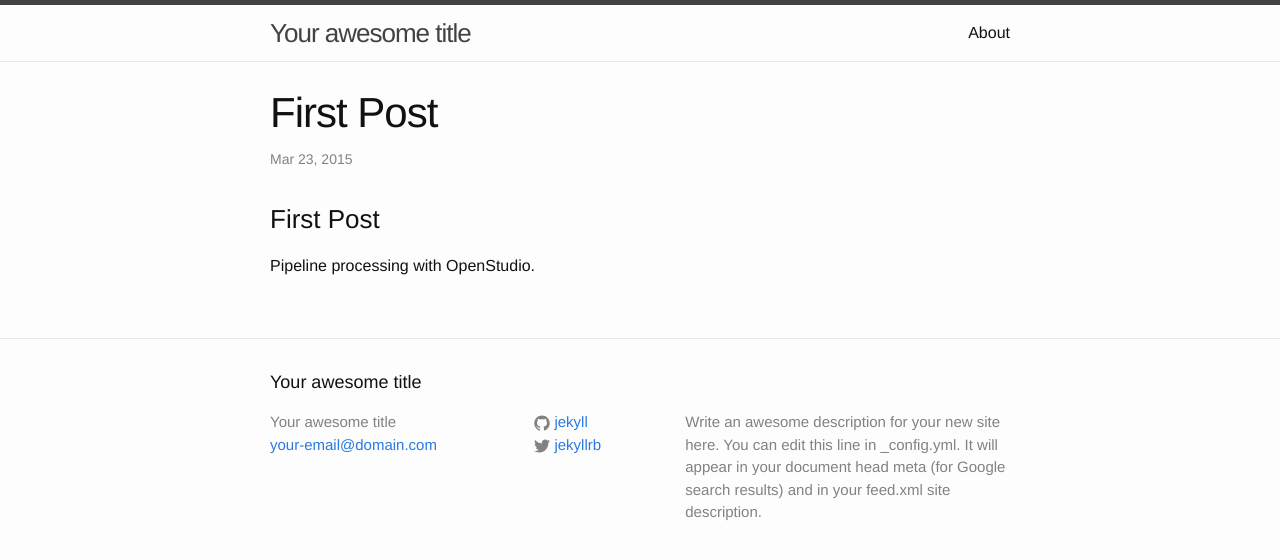
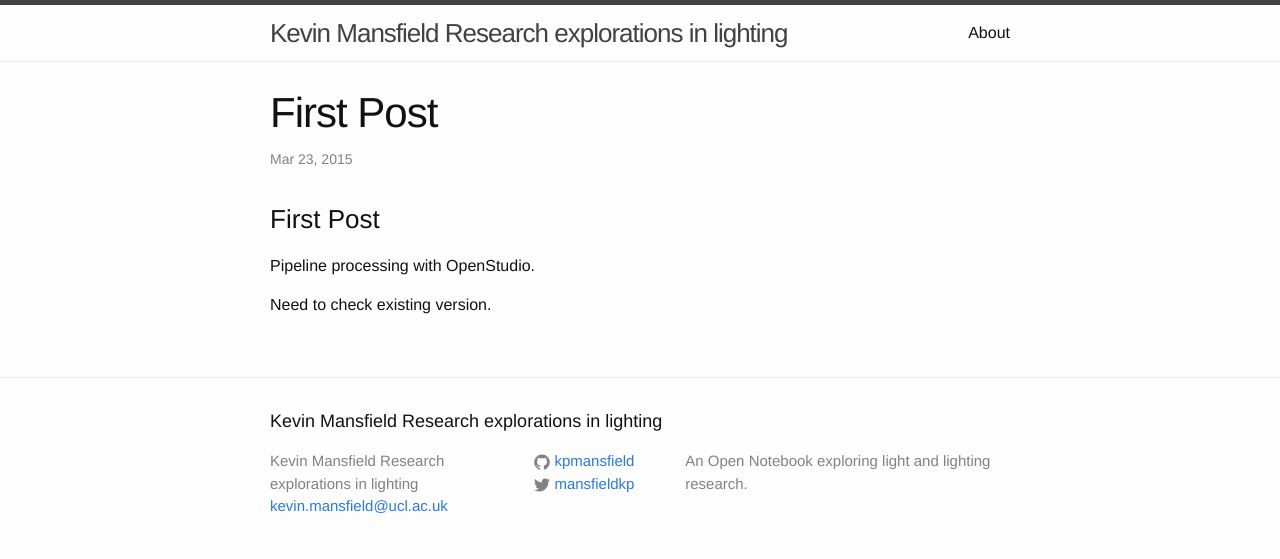
Before and after one commit to kpmansfield/kpmansfield.github.io, a Jekyll site: the page built from _posts/2015-03-23-hello-world.md, in a window 1280 px wide. Shown: the top 559 px of the page. Built offline with Jekyll 4.4.1, drawn with Linux system fonts in a browser that asks for light colours.

Commit message:
old site

```diff
--- a/_config.yml
+++ b/_config.yml
@@ -1,14 +1,12 @@
 # Site settings
-title: Your awesome title
-email: your-email@domain.com
+title: Kevin Mansfield Research explorations in lighting
+email: kevin.mansfield@ucl.ac.uk
 description: > # this means to ignore newlines until "baseurl:"
-  Write an awesome description for your new site here. You can edit this
-  line in _config.yml. It will appear in your document head meta (for
-  Google search results) and in your feed.xml site description.
+  An Open Notebook exploring light and lighting research.
 baseurl: "" # the subpath of your site, e.g. /blog/
-url: "http://yourdomain.com" # the base hostname & protocol for your site
-twitter_username: jekyllrb
-github_username:  jekyll
+url: "" # the base hostname & protocol for your site
+twitter_username: mansfieldkp
+github_username:  kpmansfield
 
 # Build settings
 markdown: kramdown
--- a/_posts/2015-03-23-hello-world.md
+++ b/_posts/2015-03-23-hello-world.md
@@ -6,3 +6,5 @@ title: First Post
 ### First Post
 
 Pipeline processing with OpenStudio.
+
+Need to check existing version.
```
Also changed, not shown: _posts/2012-03-07-unification.md (added, +8 -0 lines), _posts/2015-03-23-hello-world-2.md (deleted, +0 -10 lines).
